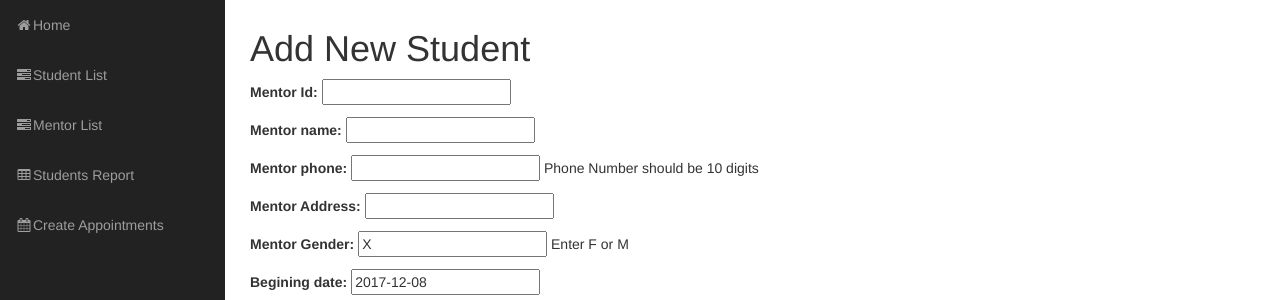
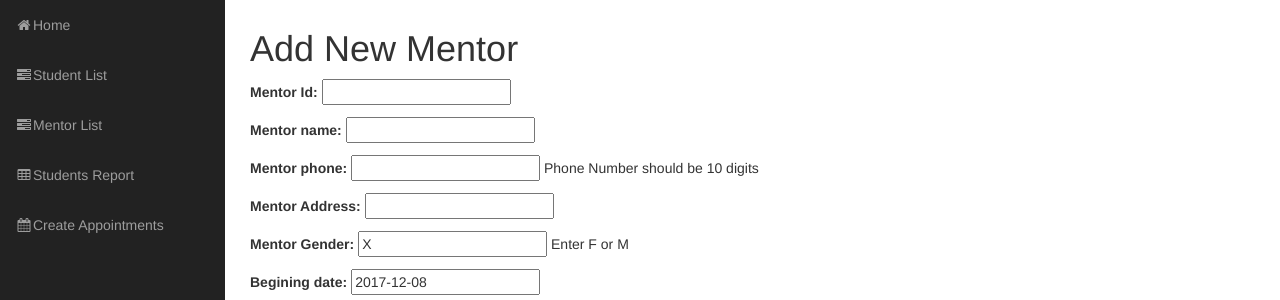
Before and after one commit to SravaniKV/omk-finalsprint, a Django app: template home/templates/home/mentornew.html in a window 1280 px wide. Shown: the part 51-351 px from the top of the page. Run offline with Django 3.2, Linux system fonts and the light colour scheme; the template is opened without the code that fills it: values that come from a table or form of the project are taken from there, others are empty; the visitor is signed in with stand-in values (Sample User, id 1); some libraries are stand-ins or nearby versions.

Commit message:
changed mentor new

```diff
--- a/home/templates/home/mentornew.html
+++ b/home/templates/home/mentornew.html
@@ -1,7 +1,7 @@
 {% extends 'home/empindex.html' %}
 
 {% block content %}
-    <h1>Add New Student</h1>
+    <h1>Add New Mentor</h1>
      <form method="POST" class="customer-form">{% csrf_token %}
         {{ form.as_p }}
         <button type="submit" class="save btn btn-default">Save</button>
```
